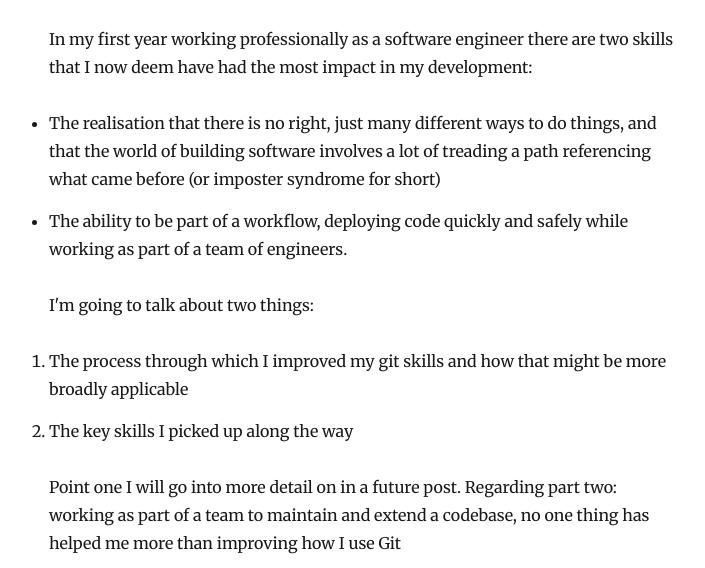
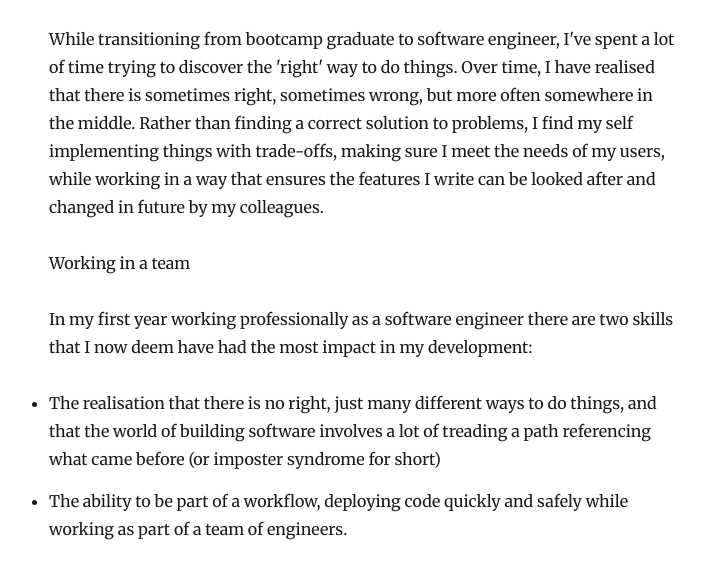
Before and after one commit to jonny-gates/jonnygates-blog, a Gatsby site: page /blog/how-i-use-git/ in a window 1280 px wide. Shown: the part 198-766 px from the top of the page, without its empty margins (276-981 px from the left). Built offline with nearby package versions, Linux system fonts and the light colour scheme; Gatsby itself is replaced by a stand-in of ours; some packages are replaced by stand-ins of ours.

Commit message:
Update Blog “how-i-use-git”

```diff
--- a/content/blog/how-i-use-git.md
+++ b/content/blog/how-i-use-git.md
@@ -5,6 +5,10 @@ title: How I use Git
 description: How I learnt and improved the way I work with others using the most
   universal programmer's tool
 ---
+While transitioning from bootcamp graduate to software engineer, I've spent a lot of time trying to discover the 'right' way to do things. Over time, I have realised that there is sometimes right, sometimes wrong, but more often somewhere in the middle. Rather than finding a correct solution to problems, I find my self implementing things with trade-offs, making sure I meet the needs of my users, while working in a way that ensures the features I write can be looked after and changed in future by my colleagues.
+
+Working in a team
+
 In my first year working professionally as a software engineer there are two skills that I now deem have had the most impact in my development:
 
 - The realisation that there is no right, just many different ways to do things, and that the world of building software involves a lot of treading a path referencing what came before (or imposter syndrome for short)
@@ -74,3 +78,5 @@ You will now be taken into a git delorean and all of a sudden be at a different
 Make the change you want to make
 Save and amend the commit message if necessary
 Hit git rebase —continue to fly back to the present
+
+## Gaining confidence in Git
```
